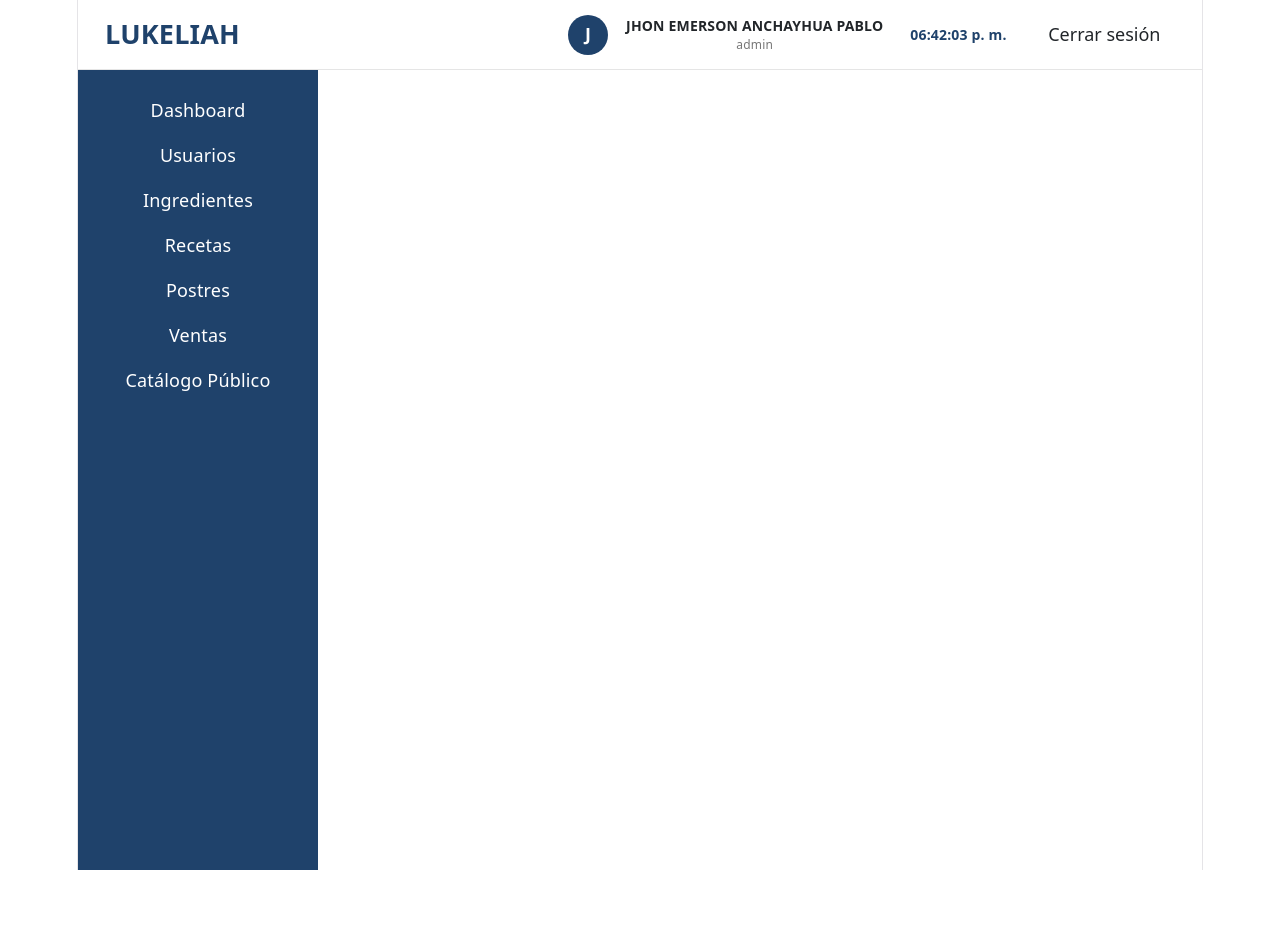
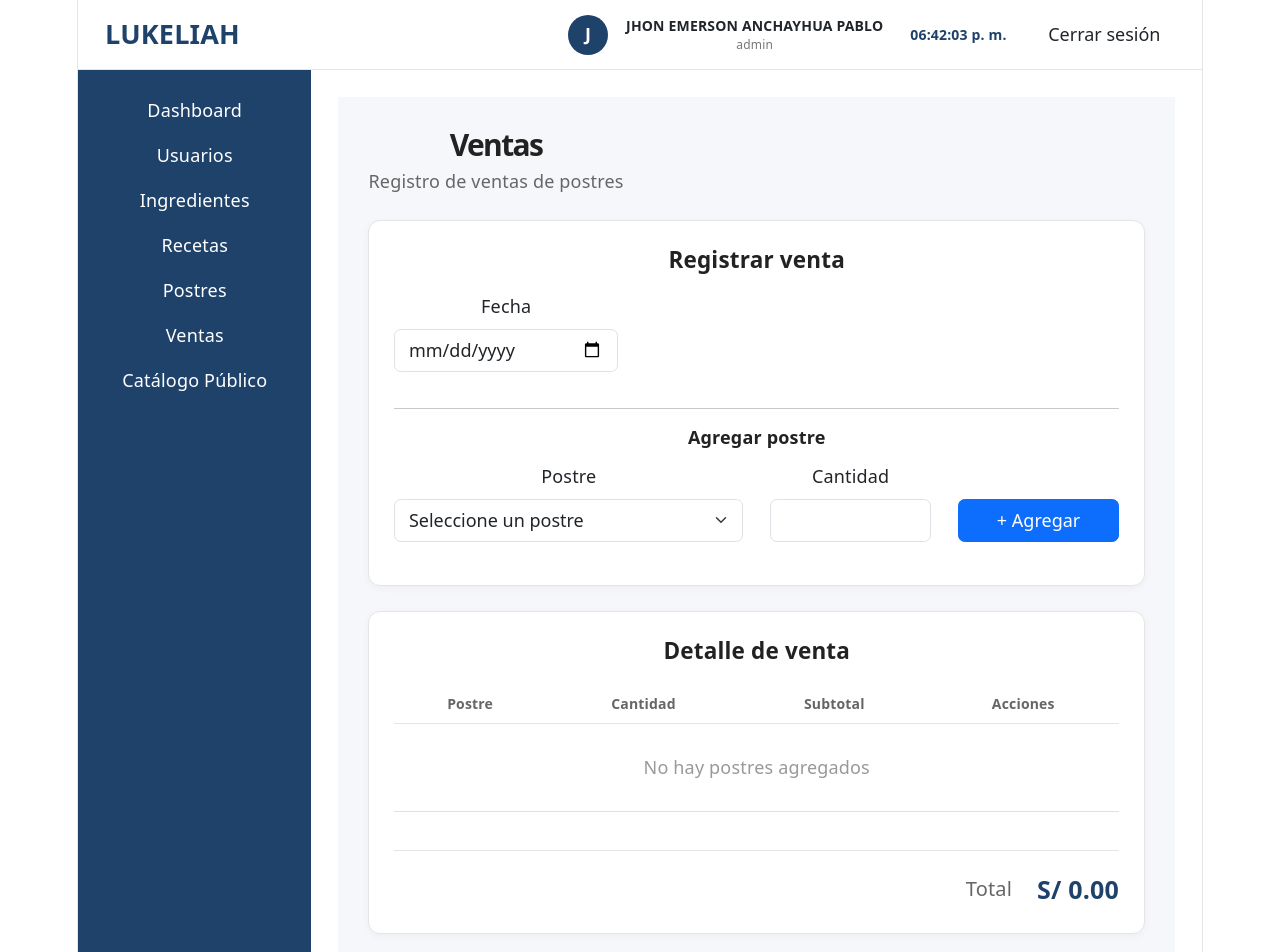
Before and after one commit to jhon-pablo23/PROYECTO_LUKELIAH, a React (Vite) app: page /ventas in a window 1280 px wide. Shown: the top 952 px of the page. Before the commit the page ends 870 px from the top, so only its background shows below. Built offline with nearby package versions, Linux system fonts and the light colour scheme.

Commit message:
frontend se creo jsx y css en la carpeta componentes y tambien se importo en los demas archivos para que pueda funcionar

```diff
--- a/src/App.jsx
+++ b/src/App.jsx
@@ -7,6 +7,7 @@ import Usuarios from "./components/usuarios/usuarios";
 import Ingredientes from "./components/ingredientes/ingredientes";
 import Recetas from "./components/recetas/recetas";
 import Postres from "./components/postres/postres";
+import Ventas from "./components/ventas/ventas";
 
 function App() {
 
@@ -182,6 +183,11 @@ function App() {
                 element={<Postres />}
               />
 
+              <Route
+                path="/ventas"
+                element={<Ventas />}
+              />
+
             </Routes>
 
           </main>
--- /dev/null
+++ b/src/components/ventas/ventas.css
@@ -0,0 +1,98 @@
+.ventas-container {
+    padding: 30px;
+    background-color: #f5f7fa;
+    min-height: calc(100vh - 70px);
+}
+
+.ventas-header {
+    display: flex;
+    justify-content: space-between;
+    align-items: center;
+    margin-bottom: 25px;
+}
+
+.ventas-header h1 {
+    color: #222222;
+    font-size: 30px;
+    font-weight: 600;
+    margin-bottom: 5px;
+}
+
+.ventas-header p {
+    color: #666666;
+    margin: 0;
+}
+
+.ventas-card {
+    background-color: #ffffff;
+    border: 1px solid #e5e5e5;
+    border-radius: 12px;
+    padding: 25px;
+    margin-bottom: 25px;
+    box-shadow: 0 2px 8px rgba(0, 0, 0, 0.04);
+}
+
+.ventas-card h5 {
+    color: #222222;
+    font-weight: 600;
+    margin-bottom: 20px;
+}
+
+.ventas-card h6 {
+    color: #222222;
+    font-weight: 600;
+    margin-bottom: 15px;
+}
+
+.ventas-btn-agregar {
+    width: 100%;
+    background-color: #1f426b;
+    border-color: #1f426b;
+}
+
+.ventas-btn-agregar:hover {
+    background-color: #173451;
+    border-color: #173451;
+}
+
+.ventas-table {
+    margin-bottom: 0;
+}
+
+.ventas-table thead th {
+    color: #666666;
+    font-size: 14px;
+    font-weight: 600;
+    border-bottom: 1px solid #e5e5e5;
+}
+
+.ventas-table tbody td {
+    vertical-align: middle;
+    color: #222222;
+}
+
+.ventas-vacio {
+    text-align: center;
+    color: #999999 !important;
+    padding: 30px !important;
+}
+
+.ventas-total {
+    display: flex;
+    justify-content: flex-end;
+    align-items: center;
+    gap: 25px;
+    border-top: 1px solid #e5e5e5;
+    margin-top: 20px;
+    padding-top: 20px;
+    font-size: 20px;
+}
+
+.ventas-total span {
+    color: #666666;
+}
+
+.ventas-total strong {
+    color: #1f426b;
+    font-size: 25px;
+}
--- /dev/null
+++ b/src/components/ventas/ventas.jsx
@@ -0,0 +1,248 @@
+import { useState } from "react";
+import "./ventas.css";
+
+function Ventas() {
+    const [fecha, setFecha] = useState("");
+    const [postreSeleccionado, setPostreSeleccionado] = useState("");
+    const [cantidad, setCantidad] = useState("");
+    const [detalles, setDetalles] = useState([]);
+
+    const postres = [
+        {
+            id: 1,
+            nombre: "Torta de Chocolate",
+            precio: 65.00
+        },
+        {
+            id: 2,
+            nombre: "Cheesecake",
+            precio: 45.00
+        },
+        {
+            id: 3,
+            nombre: "Brownie",
+            precio: 18.00
+        }
+    ];
+
+    function agregarPostre() {
+        if (postreSeleccionado === "") {
+            alert("Seleccione un postre.");
+            return;
+        }
+
+        if (cantidad === "" || Number(cantidad) <= 0) {
+            alert("Ingrese una cantidad mayor que cero.");
+            return;
+        }
+
+        const postre = postres.find(
+            (p) => p.id === Number(postreSeleccionado)
+        );
+
+        const nuevoDetalle = {
+            id: Date.now(),
+            postre: postre.nombre,
+            precio: postre.precio,
+            cantidad: Number(cantidad),
+            subtotal: postre.precio * Number(cantidad)
+        };
+
+        setDetalles([...detalles, nuevoDetalle]);
+
+        setPostreSeleccionado("");
+        setCantidad("");
+    }
+
+    function eliminarDetalle(id) {
+        setDetalles(
+            detalles.filter((detalle) => detalle.id !== id)
+        );
+    }
+
+    const total = detalles.reduce(
+        (suma, detalle) => suma + detalle.subtotal,
+        0
+    );
+
+    return (
+        <div className="ventas-container">
+
+            <div className="ventas-header">
+                <div>
+                    <h1>Ventas</h1>
+                    <p>Registro de ventas de postres</p>
+                </div>
+            </div>
+
+            <div className="ventas-card">
+
+                <h5>Registrar venta</h5>
+
+                <div className="row">
+
+                    <div className="col-md-4 mb-3">
+                        <label className="form-label">
+                            Fecha
+                        </label>
+
+                        <input
+                            type="date"
+                            className="form-control"
+                            value={fecha}
+                            onChange={(e) => setFecha(e.target.value)}
+                        />
+                    </div>
+
+                </div>
+
+                <hr />
+
+                <h6>Agregar postre</h6>
+
+                <div className="row align-items-end">
+
+                    <div className="col-md-6 mb-3">
+                        <label className="form-label">
+                            Postre
+                        </label>
+
+                        <select
+                            className="form-select"
+                            value={postreSeleccionado}
+                            onChange={(e) =>
+                                setPostreSeleccionado(e.target.value)
+                            }
+                        >
+                            <option value="">
+                                Seleccione un postre
+                            </option>
+
+                            {postres.map((postre) => (
+                                <option
+                                    key={postre.id}
+                                    value={postre.id}
+                                >
+                                    {postre.nombre} - S/ {postre.precio.toFixed(2)}
+                                </option>
+                            ))}
+                        </select>
+                    </div>
+
+                    <div className="col-md-3 mb-3">
+                        <label className="form-label">
+                            Cantidad
+                        </label>
+
+                        <input
+                            type="number"
+                            min="1"
+                            className="form-control"
+                            value={cantidad}
+                            onChange={(e) =>
+                                setCantidad(e.target.value)
+                            }
+                        />
+                    </div>
+
+                    <div className="col-md-3 mb-3">
+                        <button
+                            className="btn btn-primary ventas-btn-agregar"
+                            onClick={agregarPostre}
+                        >
+                            + Agregar
+                        </button>
+                    </div>
+
+                </div>
+
+            </div>
+
+            <div className="ventas-card">
+
+                <h5>Detalle de venta</h5>
+
+                <div className="table-responsive">
+
+                    <table className="table ventas-table">
+
+                        <thead>
+                            <tr>
+                                <th>Postre</th>
+                                <th>Cantidad</th>
+                                <th>Subtotal</th>
+                                <th>Acciones</th>
+                            </tr>
+                        </thead>
+
+                        <tbody>
+
+                            {detalles.length === 0 ? (
+
+                                <tr>
+                                    <td
+                                        colSpan="4"
+                                        className="ventas-vacio"
+                                    >
+                                        No hay postres agregados
+                                    </td>
+                                </tr>
+
+                            ) : (
+
+                                detalles.map((detalle) => (
+
+                                    <tr key={detalle.id}>
+
+                                        <td>
+                                            {detalle.postre}
+                                        </td>
+
+                                        <td>
+                                            {detalle.cantidad}
+                                        </td>
+
+                                        <td>
+                                            S/ {detalle.subtotal.toFixed(2)}
+                                        </td>
+
+                                        <td>
+                                            <button
+                                                className="btn btn-sm btn-danger"
+                                                onClick={() =>
+                                                    eliminarDetalle(detalle.id)
+                                                }
+                                            >
+                                                Eliminar
+                                            </button>
+                                        </td>
+
+                                    </tr>
+
+                                ))
+
+                            )}
+
+                        </tbody>
+
+                    </table>
+
+                </div>
+
+                <div className="ventas-total">
+
+                    <span>Total</span>
+
+                    <strong>
+                        S/ {total.toFixed(2)}
+                    </strong>
+
+                </div>
+
+            </div>
+
+        </div>
+    );
+}
+
+export default Ventas;
```
